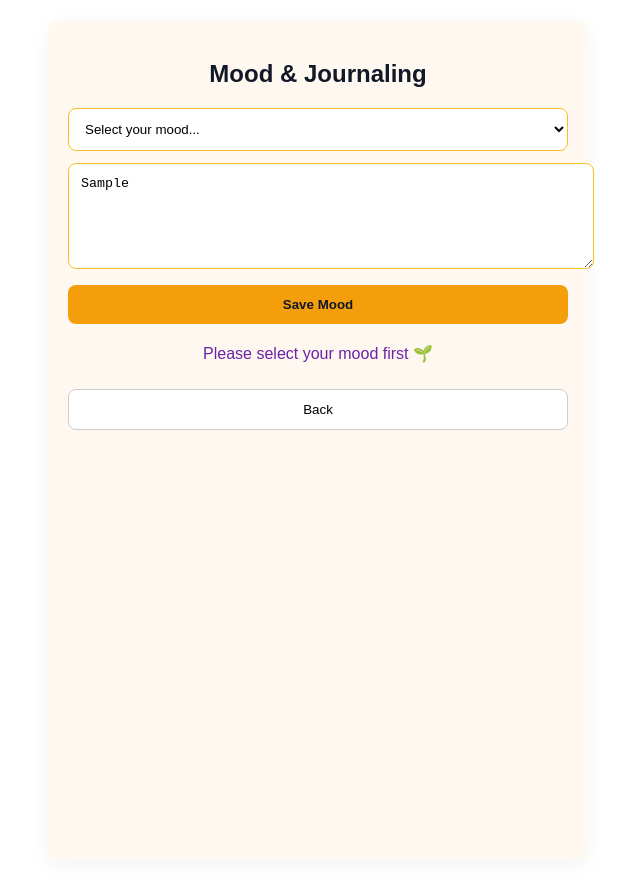
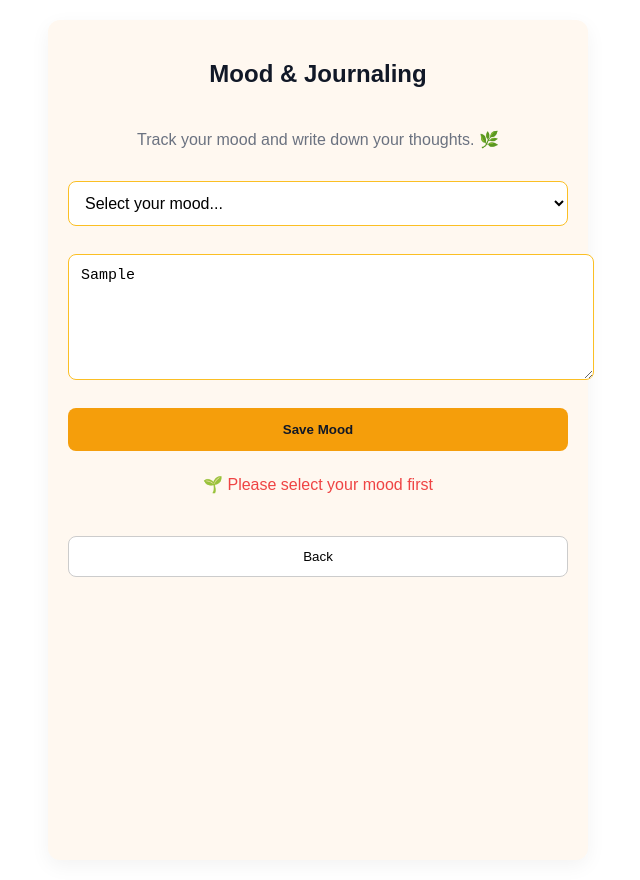
Before and after one commit to Rabbi111-cloud/Mental-Support-App, a Next.js app: page /mood in a window 1280 px wide. Both pictures are taken after typing "Sample" into the empty fields and a click on the button "Save Mood". Shown: the whole page, without its empty margins (322-962 px from the left). Built offline with nearby package versions, Linux system fonts and the light colour scheme; no server answers.

Commit message:
Update page.js

```diff
--- a/app/mood/page.js
+++ b/app/mood/page.js
@@ -13,29 +13,31 @@ export default function MoodTracker() {
 
   const saveMood = async () => {
     if (!mood) {
-      setStatus("Please select your mood first 🌱")
+      setStatus("🌱 Please select your mood first")
       return
     }
 
     const user = auth.currentUser
     if (!user) {
-      setStatus("You must be logged in to save your mood")
+      setStatus("❌ You must be logged in to save your mood")
       return
     }
 
     try {
+      // Save to Firestore with userId to match rules
       await addDoc(collection(db, "moods"), {
         userId: user.uid,
         mood,
         journal,
         createdAt: serverTimestamp(),
       })
-      setStatus("Mood saved successfully 🌸")
+
+      setStatus("🌸 Mood saved successfully!")
       setMood("")
       setJournal("")
     } catch (err) {
-      console.error("Error saving mood:", err)
-      setStatus("Failed to save mood. Please try again ❌")
+      console.error("Error saving mood:", err.code, err.message)
+      setStatus("❌ Failed to save mood. Try again.")
     }
   }
 
@@ -48,9 +50,15 @@ export default function MoodTracker() {
       backgroundColor: "#fff8f0",
       boxShadow: "0 6px 20px rgba(0,0,0,0.05)",
       minHeight: "100vh",
-      color: "#111827"
+      color: "#111827",
+      display: "flex",
+      flexDirection: "column",
+      gap: 16
     }}>
-      <h2 style={{ textAlign: "center", marginBottom: 20 }}>Mood & Journaling</h2>
+      <h2 style={{ textAlign: "center", marginBottom: 10 }}>Mood & Journaling</h2>
+      <p style={{ textAlign: "center", color: "#6b7280" }}>
+        Track your mood and write down your thoughts. 🌿
+      </p>
 
       <select
         value={mood}
@@ -62,6 +70,7 @@ export default function MoodTracker() {
           border: "1px solid #fbbf24",
           marginBottom: 12,
           backgroundColor: "#fff",
+          fontSize: 16
         }}
       >
         <option value="">Select your mood...</option>
@@ -70,6 +79,8 @@ export default function MoodTracker() {
         <option value="anxious">😟 Anxious</option>
         <option value="angry">😡 Angry</option>
         <option value="neutral">😐 Neutral</option>
+        <option value="excited">🤩 Excited</option>
+        <option value="tired">😴 Tired</option>
       </select>
 
       <textarea
@@ -81,9 +92,10 @@ export default function MoodTracker() {
           padding: 12,
           borderRadius: 8,
           border: "1px solid #fbbf24",
-          minHeight: 80,
+          minHeight: 100,
           marginBottom: 12,
           backgroundColor: "#fff",
+          fontSize: 15,
         }}
       />
 
@@ -91,21 +103,25 @@ export default function MoodTracker() {
         onClick={saveMood}
         style={{
           width: "100%",
-          padding: 12,
+          padding: 14,
           borderRadius: 8,
           border: "none",
           backgroundColor: "#f59e0b",
           color: "#111827",
           fontWeight: "bold",
           cursor: "pointer",
-          marginBottom: 10
         }}
       >
         Save Mood
       </button>
 
       {status && (
-        <p style={{ textAlign: "center", marginTop: 10, color: "#6b21a8" }}>
+        <p style={{
+          textAlign: "center",
+          marginTop: 8,
+          color: status.includes("🌸") ? "#059669" : "#ef4444",
+          fontWeight: "500"
+        }}>
           {status}
         </p>
       )}
```
